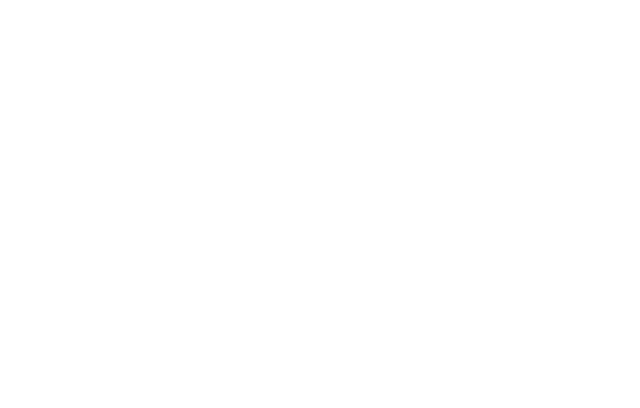
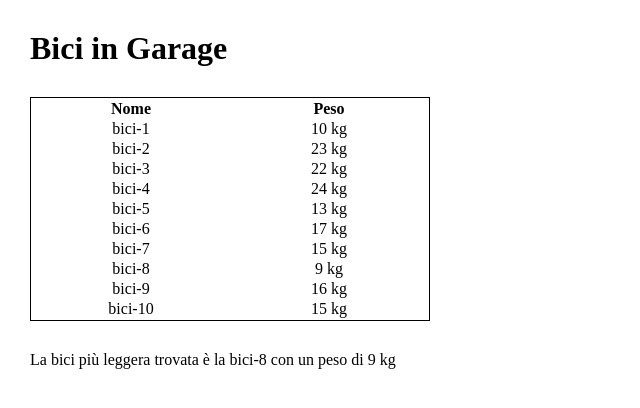
Before and after one commit to pietroline/js-snack-es6, a plain HTML site: page snack1/index.html in a window 1280 px wide. Shown: the whole page, without its empty margins (0-640 px from the left). Drawn offline with Linux system fonts and the light colour scheme.

Commit message:
aggiunto append su DOM delle bici e della bici più leggera

```diff
--- /dev/null
+++ b/snack1/css/style.css
@@ -0,0 +1,29 @@
+*{
+    margin: 0;
+    padding: 0;
+    box-sizing: border-box;
+}
+
+body{
+    margin: 30px;
+}
+
+table{
+    margin: 30px 0px;
+}
+
+.w_400px{
+    width: 400px;
+}
+
+.border{
+    border: 1px solid #000;
+}
+
+.text_align_center{
+    text-align: center;
+}
+
+.w_50perc{
+    width: 50%;
+}
--- a/snack1/index.html
+++ b/snack1/index.html
@@ -6,9 +6,26 @@
         <meta http-equiv="X-UA-Compatible" content="IE=edge">
         <meta name="viewport" content="width=device-width, initial-scale=1.0">
         <title>Snack 1</title>
+
+        <link rel="stylesheet" href="css/style.css">
     </head>
 
     <body>
+
+        <h1>Bici in Garage</h1>
+
+        <table id="elenco_bici" class="w_400px border text_align_center">
+            <tr>
+                <th class="w_50perc">Nome</th>
+                <th class="w_50perc">Peso</th>
+            </tr>
+            <!-- <tr>
+                <td>Bicicletta 1</td>
+                <td>7 kg</td>
+            </tr> -->
+        </table>
+
+        <div id=bici_leggera></div>
 
         <script type="text/javascript" src="js/main.js"></script>
     </body>
--- a/snack1/js/main.js
+++ b/snack1/js/main.js
@@ -24,6 +24,23 @@ function trovaBiciLeggera(numeroBici, elencoBici){
     return biciLeggera;
 }
 
+function stampaArray(bici){
+
+    let bicicletta = "";
+
+    for(let i=0; i<bici.length; i++){
+        bicicletta +=   `<tr>
+                            <td>${bici[i].nome}</td>
+                            <td>${bici[i].peso} kg</td>
+                        </tr>`;
+    }
+
+    const elencoBici = document.getElementById("elenco_bici");
+    elencoBici.innerHTML += bicicletta;
+
+    return bicicletta;
+}
+
 const NUMERO_BICI = 10;
 
 
@@ -45,9 +62,12 @@ for(let i=0; i<NUMERO_BICI; i++){
     };
 
 }
-console.log(myBici);
 
+//append bici su DOM
+stampaArray(myBici);
 
 const biciLeggera = trovaBiciLeggera(NUMERO_BICI, myBici);
-console.log(biciLeggera)
-console.log(`La bici più leggera trovata è la ${biciLeggera.nome} con un peso di ${biciLeggera.peso} kg`);
+
+//append su DOM della bici più leggera
+const risultatoBiciLeggera = document.getElementById("bici_leggera");
+risultatoBiciLeggera.innerHTML = `La bici più leggera trovata è la ${biciLeggera.nome} con un peso di ${biciLeggera.peso} kg`;
```
